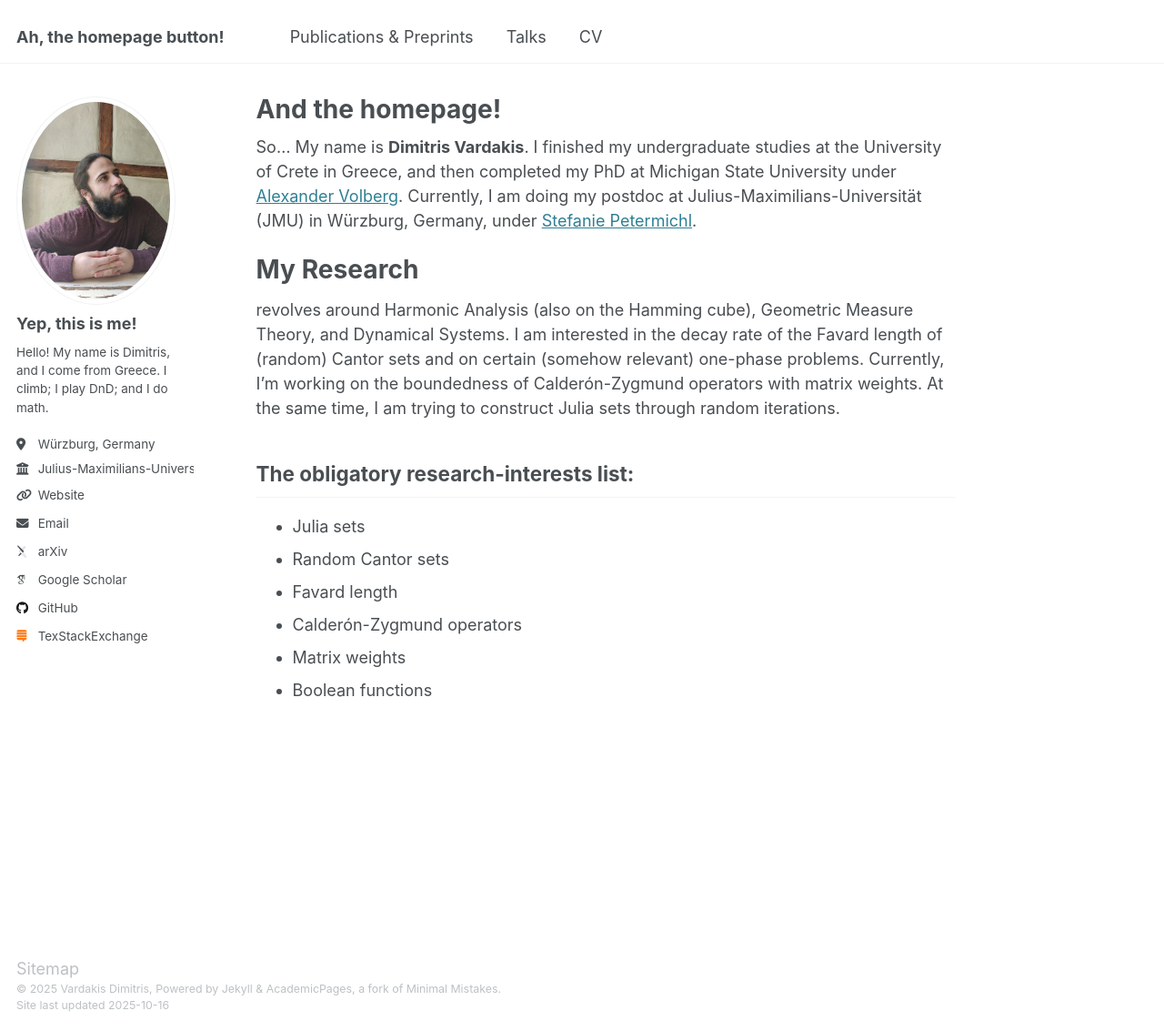
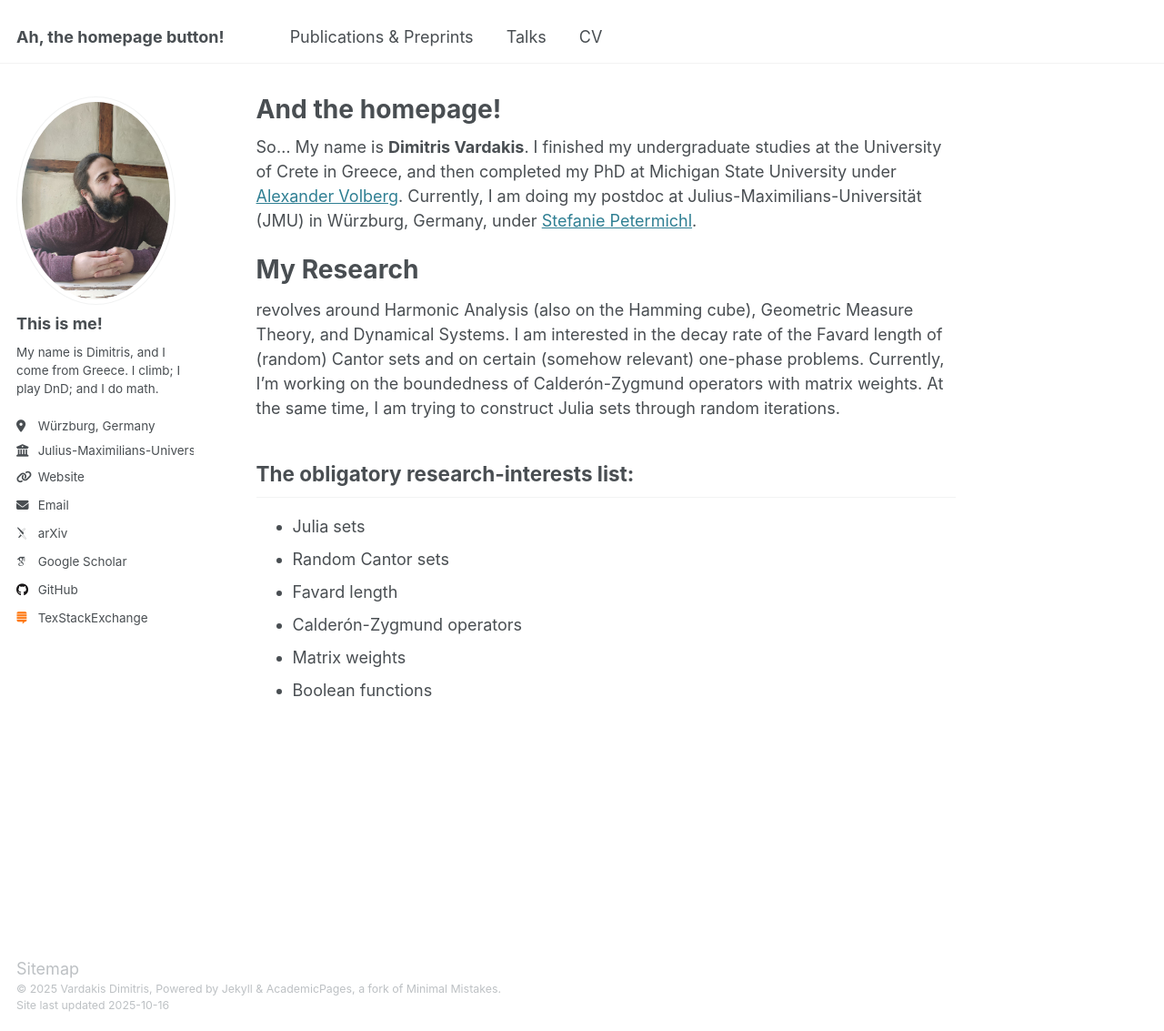
Before and after one commit to Jim-Vardakis/jim-vardakis.github.io, a Jekyll site: the page built from _pages/about.md, in a window 1280 px wide and 1133 px high. Shown: the whole window at 91% size. Built offline with Jekyll 4.4.1, drawn with Linux system fonts in a browser that asks for light colours; some web fonts are replaced.

Commit message:
update short bio wording

```diff
--- a/_config.yml
+++ b/_config.yml
@@ -24,9 +24,9 @@ repository               : "jim-vardakis/jim-vardakis.github.io"
 author:
   # Biographic information
   avatar           : "kopenhagen for website.png"
-  name             : "Yep, this is me!"
+  name             : "This is me!"
   pronouns         : # example: "she/her"
-  bio              : "Hello! My name is Dimitris, and I come from Greece. I climb; I play DnD; and I do math."
+  bio              : "My name is Dimitris, and I come from Greece. I climb; I play DnD; and I do math."
   location         : "Würzburg, Germany"
   employer         : "Julius-Maximilians-Universität"  #  "JMU Würzburg" # README
   uri              : "https://www.mathematik.uni-wuerzburg.de/harmonicanalysis/team/vardakis-dimitros/" # URL
```
